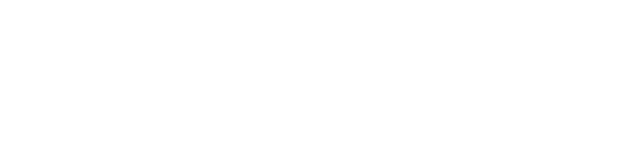
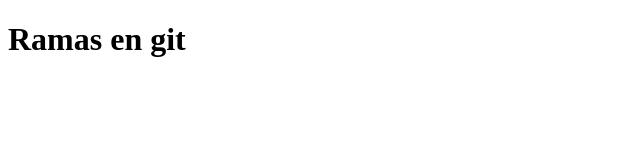
Before and after one commit to Raafa14/pruebas_ramas, a plain HTML site: page index.html in a window 1280 px wide. Shown: the whole page, without its empty margins (0-640 px from the left). Drawn offline with Linux system fonts and the light colour scheme.

Commit message:
añado header con h1

```diff
--- a/index.html
+++ b/index.html
@@ -6,6 +6,6 @@
     <title>Document</title>
 </head>
 <body>
-
+    <h1>Ramas en git</h1>
 </body>
 </html>
```
